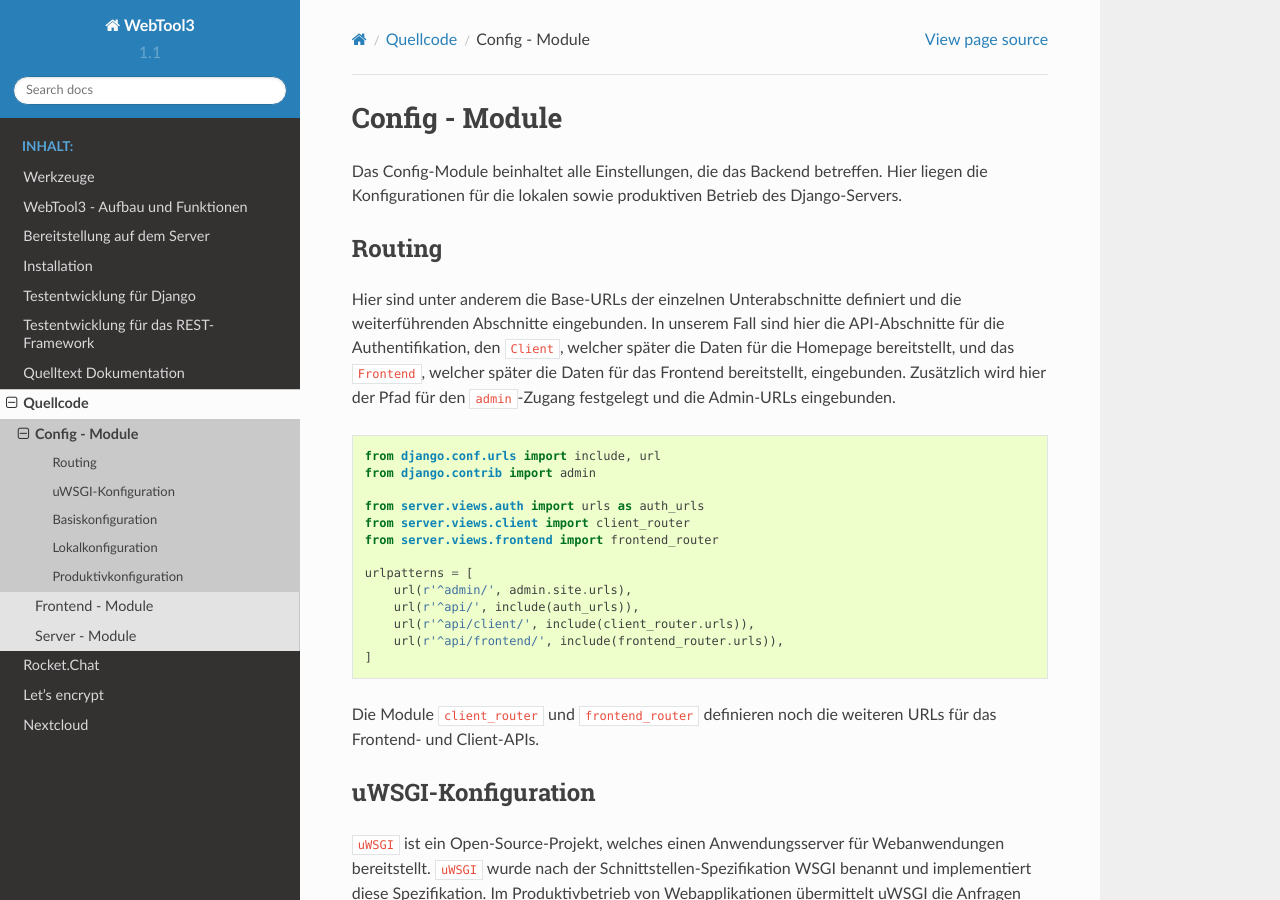
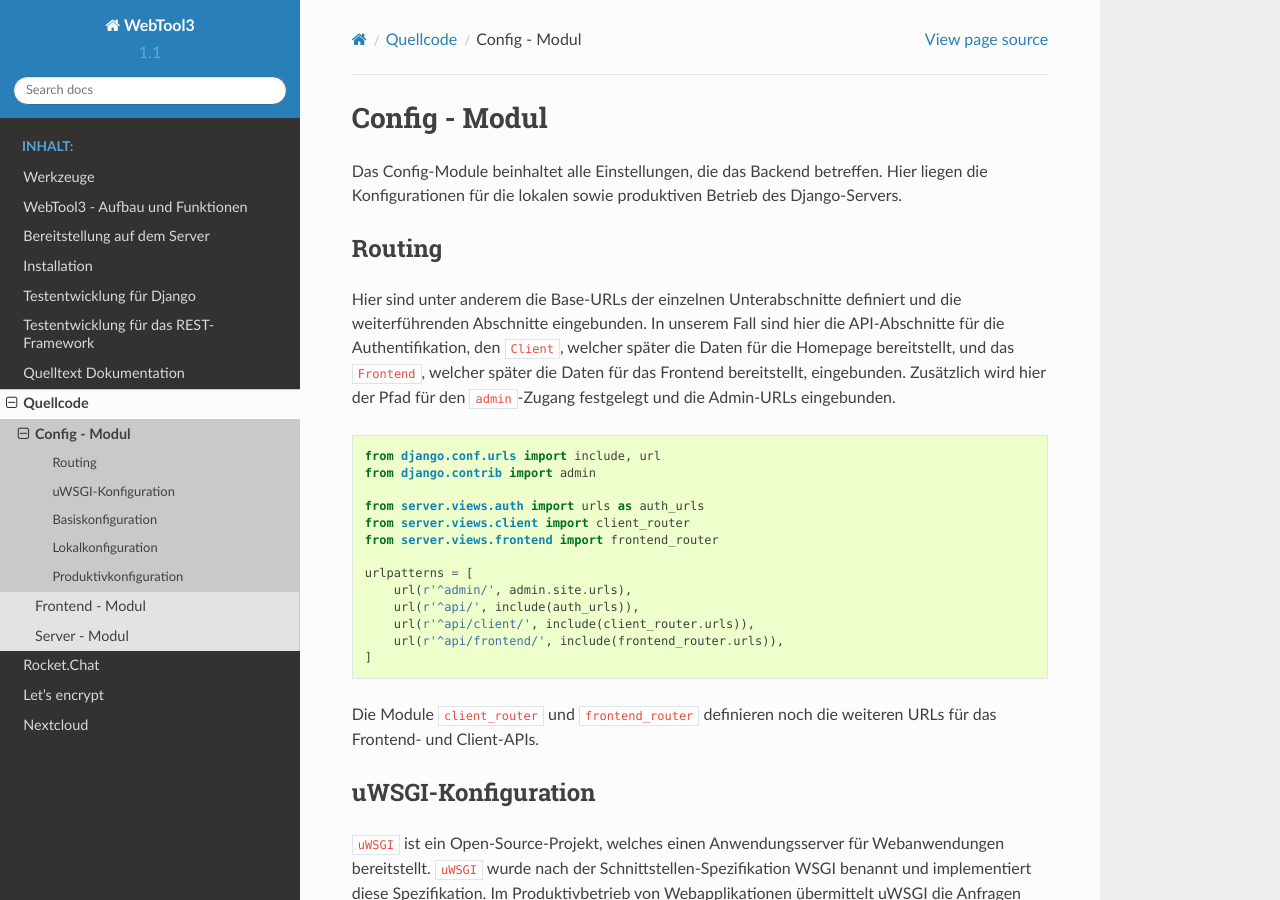
Before and after one commit to dav-kempten/WebTool3, a Sphinx documentation site: the page built from docs/source/code/config.rst, in a window 1280 px wide and 900 px high. Built offline with Sphinx 7.4.7 and the Read the Docs theme 2.0.0, drawn with Linux system fonts in a browser that asks for light colours.

Commit message:
change name of modules

```diff
--- a/docs/source/code/config.rst
+++ b/docs/source/code/config.rst
@@ -1,7 +1,7 @@
 .. _config:
 
-Config - Module
-===============
+Config - Modul
+==============
 Das Config-Module beinhaltet alle Einstellungen, die das Backend betreffen. Hier liegen die Konfigurationen für die lokalen
 sowie produktiven Betrieb des Django-Servers.
 
--- a/docs/source/code/frontend.rst
+++ b/docs/source/code/frontend.rst
@@ -1,6 +1,6 @@
 .. _frontend:
 
-Frontend - Module
-=================
+Frontend - Modul
+================
 
 .. automodule:: frontend
--- a/docs/source/code/server.rst
+++ b/docs/source/code/server.rst
@@ -1,7 +1,7 @@
 .. _server:
 
-Server - Module
-===============
+Server - Modul
+==============
 
 Das Server-Module beinhaltet alle Abschnitte des Backends. Die Abschnitte reichen von Admin-Panel bis zu der REST-API,
 die die Datenbankeinträge zur Verfügung stellt, und den zugehörigen :ref:`Datenbankmodellen<architecture>`.
```
